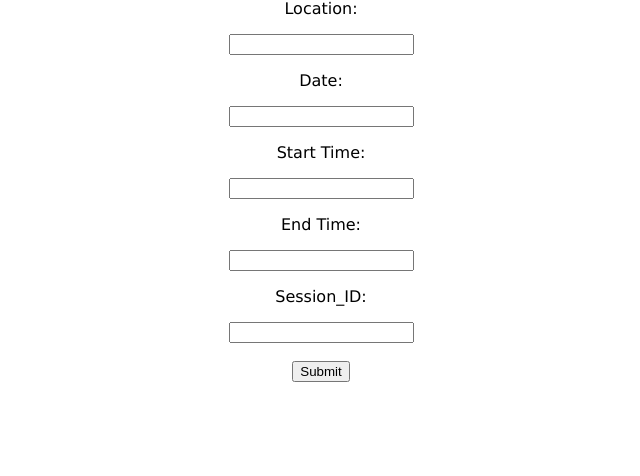
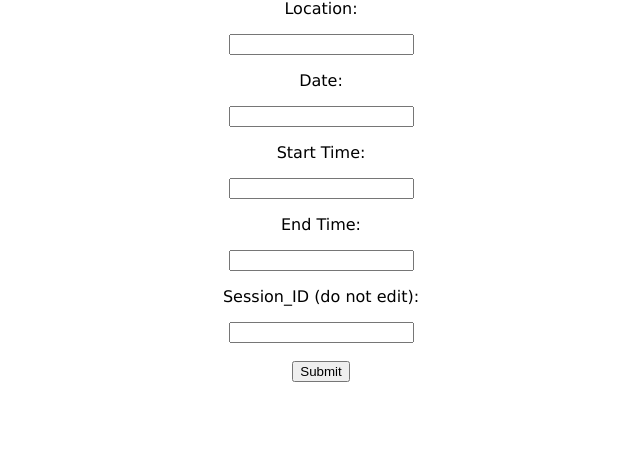
Before and after one commit to CaelumK/CISC332, a PHP site: page /editSchedule.php in a window 1280 px wide. Shown: the part 303-779 px from the top of the page, without its empty margins (319-959 px from the left). Run offline with PHP 8.4, Linux system fonts and the light colour scheme; data comes from the database, SQL or seed files in the repository; data that the repository does not hold is empty.

Commit message:
changed editSchedule

```diff
--- a/editSchedule.php
+++ b/editSchedule.php
@@ -109,7 +109,7 @@ $opts->execute();
         <p>Date:</p> <input type='text' name='date' value = ".$stmt['slot_date']."><br>
         <p>Start Time:</p> <input type='text' name='startTime' value = ".$stmt['start_time']."><br>
         <p>End Time:</p> <input type='text' name='endTime' value = ".$stmt['end_time']."><br>
-        <p>Session_ID:</p> <input type='text' name='session_ID' value = ".$stmt['session_ID']."><br><br>
+        <p>Session_ID (do not edit):</p> <input type='text' name='session_ID' value = ".$stmt['session_ID']."><br><br>
         <input type='submit'>
     </form>";
 
```
